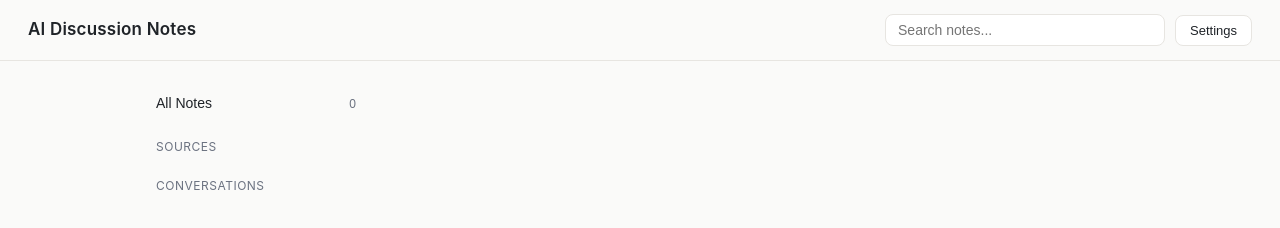
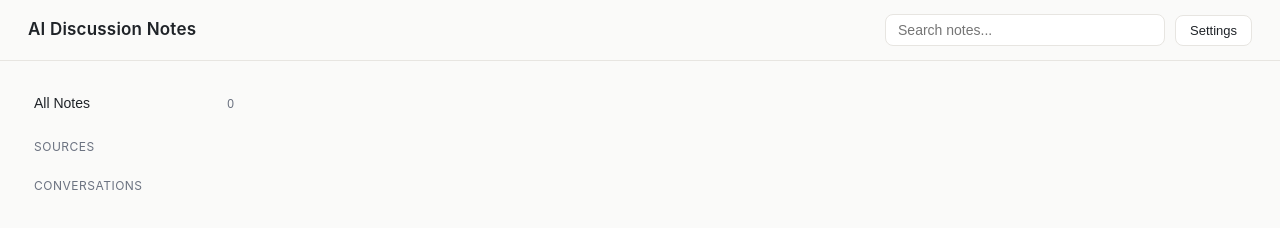
Before and after one commit to PcOffeeP/ai-discussion-notes, a browser extension: page notes/notes.html in a window 1280 px wide. Drawn offline with Linux system fonts and the light colour scheme.

Commit message:
fix: sidebar 贴窗口左缘，主列在剩余空间居中

```diff
--- a/notes/notes.css
+++ b/notes/notes.css
@@ -73,17 +73,15 @@ body {
 }
 #search:focus { border-color: #b8b4ac; }
 
-/* ---------- 三区域布局 ---------- */
+/* ---------- 三区域布局：sidebar 贴最左，主列在剩余空间居中 ---------- */
 .layout {
   display: flex;
   align-items: flex-start;
-  max-width: calc(var(--sidebar-w) + var(--column-w) + 96px);
-  margin: 0 auto;
   padding: 28px 24px 80px;
   gap: 32px;
 }
 
-/* Sidebar：过滤器 */
+/* Sidebar：贴窗口左缘 */
 .sidebar {
   width: var(--sidebar-w);
   flex-shrink: 0;
@@ -125,11 +123,12 @@ body {
 }
 .side-count { color: var(--text-muted); font-size: 12px; flex-shrink: 0; }
 
-/* Main column：左对齐 */
+/* Main column：在 sidebar 右侧的剩余空间里居中 */
 .main {
   width: var(--column-w);
   max-width: 100%;
   min-width: 0;
+  margin: 0 auto;
 }
 
 /* ---------- 对话分组 ---------- */
```
